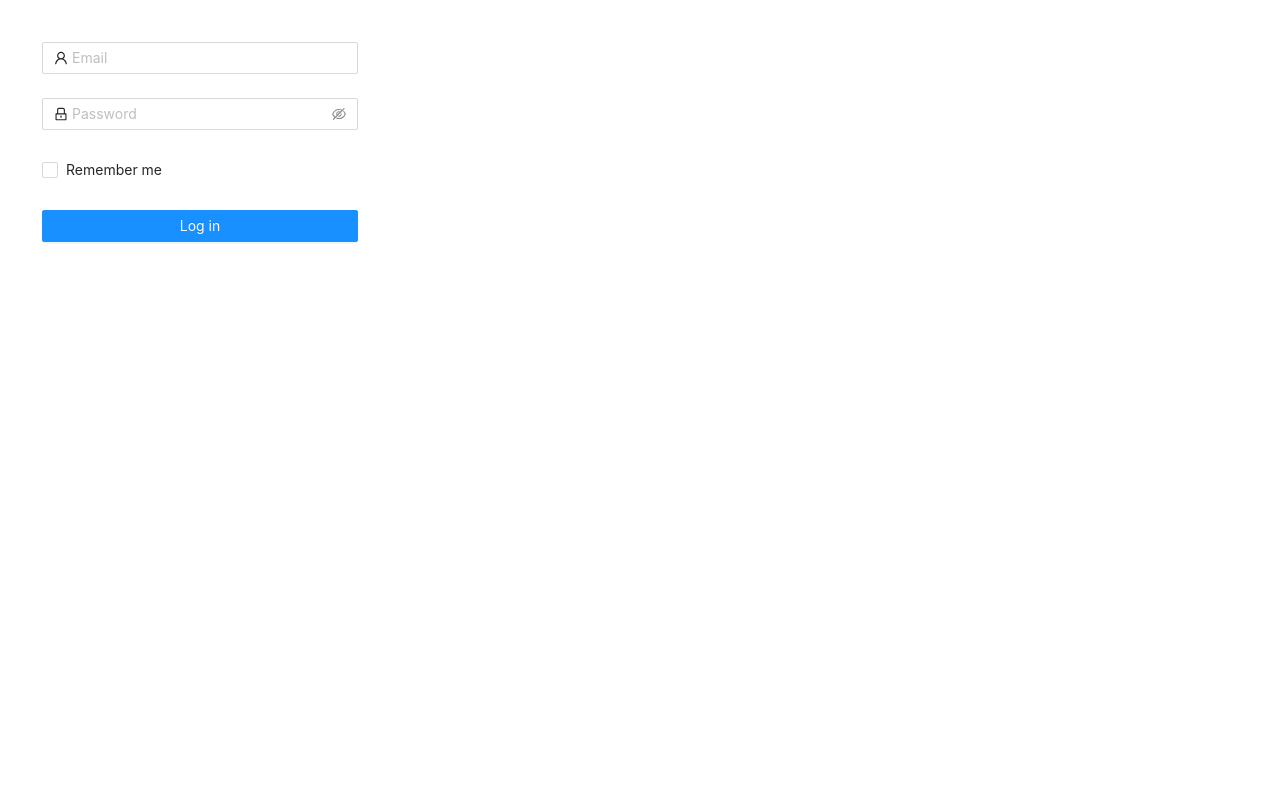
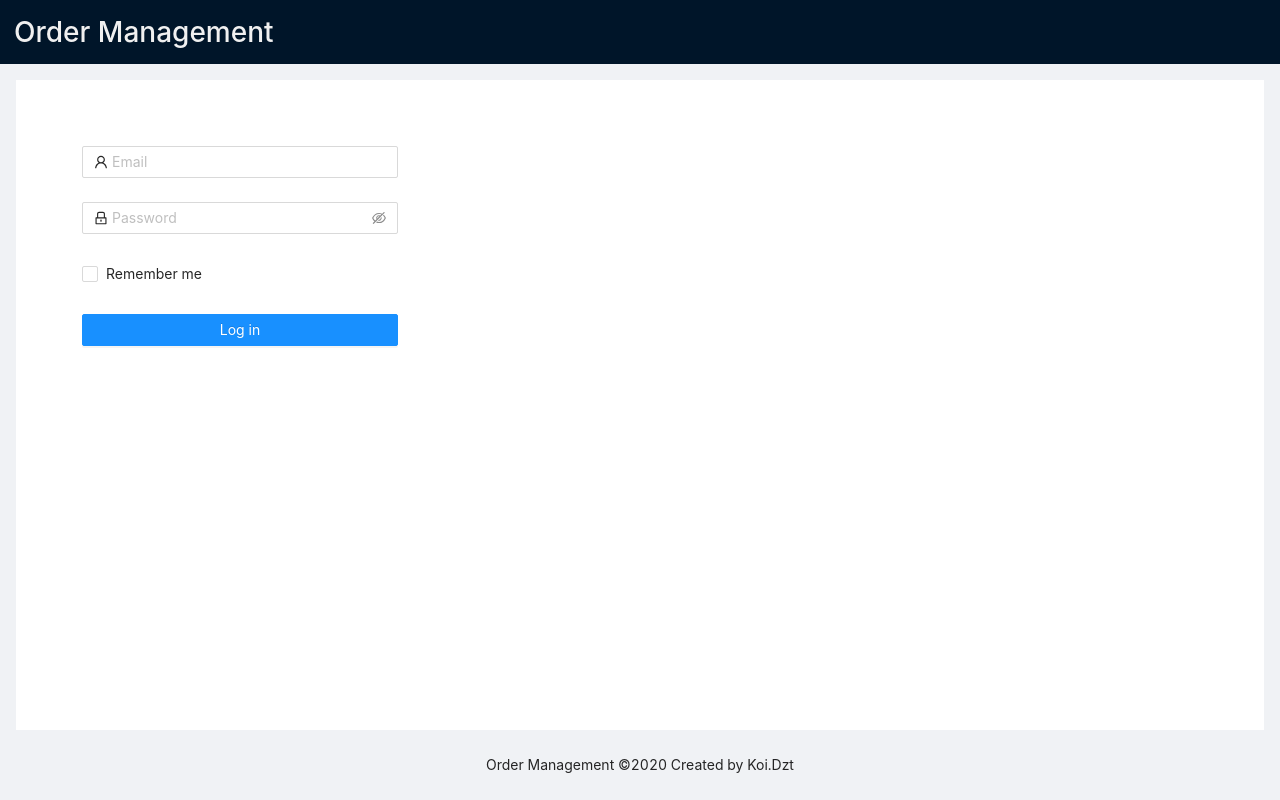
Before and after one commit to koidzt/OrderManagentFrontend, a React (Create React App) app: page /salesReport in a window 1280 px wide. Built offline with nearby package versions, Linux system fonts and the light colour scheme.

Commit message:
revised Layout

```diff
--- a/src/App.css
+++ b/src/App.css
@@ -83,7 +83,8 @@
 .logo {
   height: 32px;
   margin: 16px;
-  background: rgba(255, 255, 255, 0.3);
+  /* background: rgba(255, 255, 255, 0.3); */
+  background: rgb(0, 21, 41);
 }
 
 .site-layout .site-layout-background {
--- a/src/App.js
+++ b/src/App.js
@@ -22,7 +22,7 @@ function App() {
           {role === 'GUEST' && <Login setRole={setRole} />}
           {role === 'USER' && (
             <MainLayout setRole={setRole}>
-              <Content style={{ margin: '16px' }}>
+              <Content style={{ margin: '16px 16px 0px 16px' }}>
                 <div className="site-layout-background" style={{ padding: 24, minHeight: 360 }}>
                   <Route exact path="/changePassword">
                     <ChangePassword setRole={setRole} />
--- a/src/components/MainLayout/SiderMenu.js
+++ b/src/components/MainLayout/SiderMenu.js
@@ -8,10 +8,10 @@ const { Sider } = Layout;
 const { SubMenu } = Menu;
 
 function SiderMenu(props) {
-  const [collapsed, setCollapsed] = useState(false);
+  const [collapsed, setCollapsed] = useState(true);
   return (
     <Sider collapsible collapsed={collapsed} onCollapse={setCollapsed}>
-      <div className="logo" />
+      {/* <div className="logo" /> */}
       <Menu theme="dark" defaultSelectedKeys={['1']} mode="inline">
         <SubMenu key="sub1" icon={<UserOutlined />} title="User">
           <Menu.Item key="1">
@@ -33,9 +33,9 @@ function SiderMenu(props) {
             <Link to="/salesReport" />
           </Menu.Item> */}
         </SubMenu>
-        <Menu.Item key="5" icon={<DesktopOutlined />}>
+        {/* <Menu.Item key="5" icon={<DesktopOutlined />}>
           Option 1
-        </Menu.Item>
+        </Menu.Item> */}
         <Menu.Item
           key="6"
           icon={<LogoutOutlined />}
--- a/src/containers/pages/Login/Login.js
+++ b/src/containers/pages/Login/Login.js
@@ -1,8 +1,10 @@
 import React from 'react';
-import { Form, Input, Button, Checkbox, notification } from 'antd';
+import { Form, Input, Button, Checkbox, notification, Layout } from 'antd';
 import { UserOutlined, LockOutlined } from '@ant-design/icons';
 import axios from '../../../config/axios';
 import LocalStorageService from '../../../services/LocalStorageService';
+
+const { Header, Footer, Content } = Layout;
 
 function Login(props) {
   const onFinish = (values) => {
@@ -28,6 +30,15 @@ function Login(props) {
 
   return (
     <div className="login">
+      <Layout style={{ minHeight: '100vh' }}>
+        <Layout className="site-layout">
+          <Header className="site-layout-background" style={{ padding: 0 }}>
+            <h1 style={{ fontSize: '2em', color: '#F0F0F0', backgroundColor: '#001529', padding: '0 0.5em' }}>
+              Order Management
+            </h1>
+          </Header>
+          <Content style={{ margin: '16px 16px 0px 16px' }}>
+            <div className="site-layout-background" style={{ padding: 24, height: '100%' }}>
               <Form
                 name="normal_login"
                 className="login-form"
@@ -80,6 +91,11 @@ function Login(props) {
                 </Form.Item>
               </Form>
             </div>
+          </Content>
+          <Footer style={{ textAlign: 'center' }}>Order Management ©2020 Created by Koi.Dzt</Footer>
+        </Layout>
+      </Layout>
+    </div>
   );
 }
 
```
Also changed, not shown: src/containers/pages/NotFound/NotFound.js (deleted, +0 -14 lines). Lines whose indentation alone changed are shown as unchanged.
